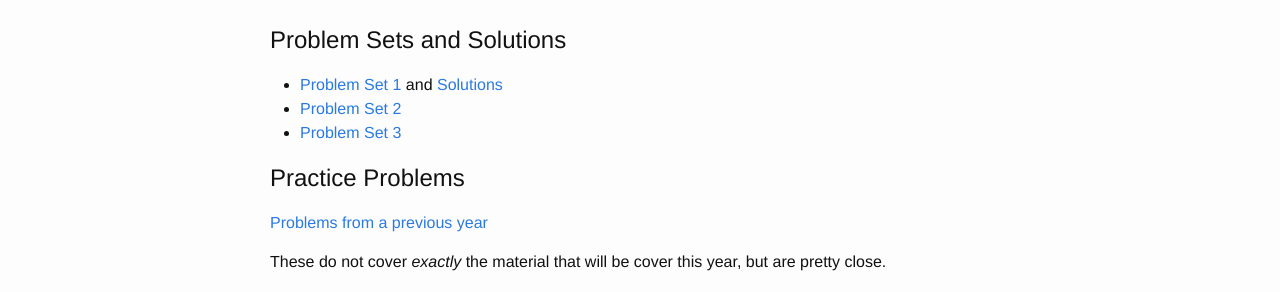
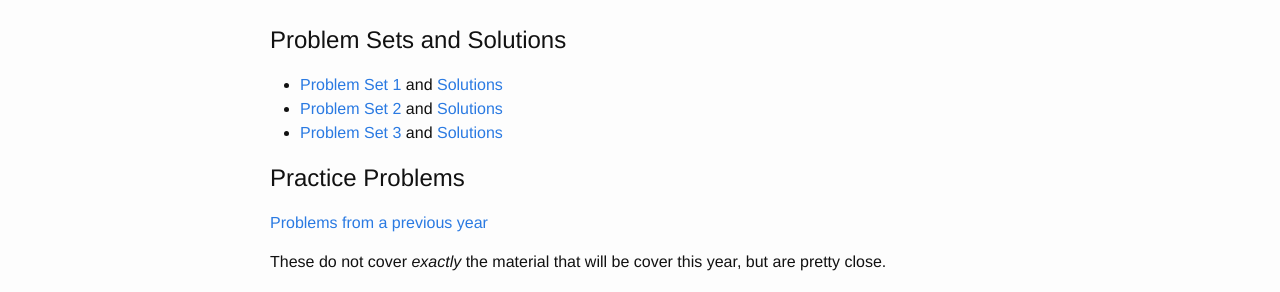
Before and after one commit to ptwiddle/MAS341-Graph-Theory, a Jekyll site: the page built from problems.md, in a window 1280 px wide. Shown: the part 256-548 px from the top of the page. Built offline with Jekyll 4.4.1, drawn with Linux system fonts in a browser that asks for light colours; formulas are drawn with MathJax 3.

Commit message:
solutions to problem sets 2 and 3

```diff
--- a/problems.md
+++ b/problems.md
@@ -15,8 +15,8 @@ Problem Sets and Solutions
 
 <ul>
 <li> <a href="../ProblemSet1/"> Problem Set 1 </a> and <a href="../Set1Solutions.pdf"> Solutions </a> </li>
-<li> <a href="../ProblemSet2/"> Problem Set 2 </a> </li>
-<li> <a href="../ProblemSet3/"> Problem Set 3 </a> </li>
+<li> <a href="../ProblemSet2/"> Problem Set 2 </a> and <a href="../Set2Solutions.pdf"> Solutions </a> </li>
+<li> <a href="../ProblemSet3/"> Problem Set 3 </a> and <a href="../Set3Solutions.pdf"> Solutions </a> </li>
 </ul>
 
 
```
Also changed, not shown: 3 other files.
